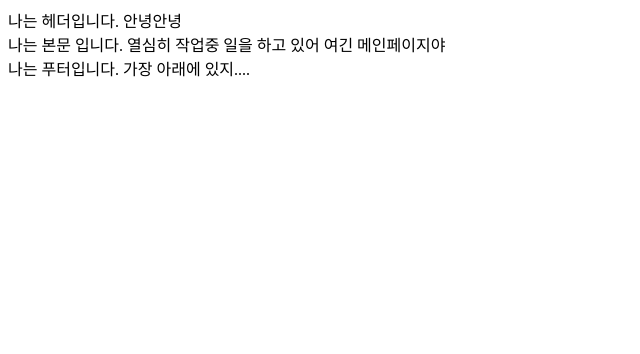
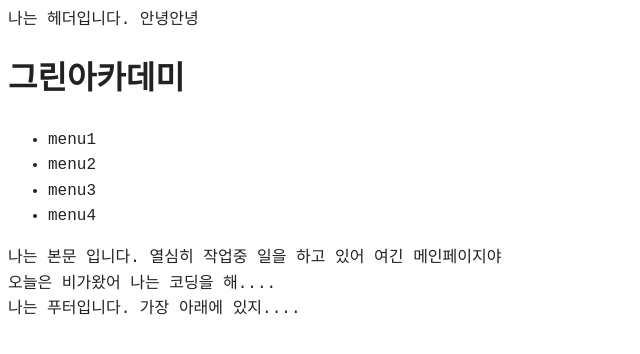
Before and after one commit to jini0/test, a plain HTML site: page index.html in a window 1280 px wide. Shown: the whole page, without its empty margins (0-640 px from the left). Drawn offline with Linux system fonts and the light colour scheme.

Commit message:
두번째커밋

```diff
--- a/index.html
+++ b/index.html
@@ -5,20 +5,34 @@
     <meta http-equiv="X-UA-Compatible" content="IE=edge">
     <meta name="viewport" content="width=device-width, initial-scale=1.0">
     <title>Document</title>
+    <link rel="stylesheet" href="style.css">
 </head>
 <body>
     <header>
         나는 헤더입니다. 안녕안녕
+        <h1>그린아카데미</h1>
+        <nav>
+            <ul>
+                <li>menu1</li>
+                <li>menu2</li>
+                <li>menu3</li>
+                <li>menu4</li>
+            </ul>
+        </nav>
     </header>
     <div>
         나는 본문 입니다. 열심히 작업중
         일을 하고 있어
         여긴 메인페이지야
+        <div>
+            오늘은 비가왔어
+            나는 코딩을 해....
+        </div>
     </div>
     <footer>
         나는 푸터입니다.
         가장 아래에 있지....
     </footer>
-    <!-- 터미널-새터미널 -->
+    <!-- 터미널-새터미널 PS D:\01-STUDY\javascript\gitTest> git init -->
 </body>
 </html>
--- /dev/null
+++ b/style.css
@@ -0,0 +1,6 @@
+body {
+    font-size: 16px;
+    color: #222;
+    line-height: 1.6;
+    font-family: 'Courier New', Courier, monospace;
+}
```
